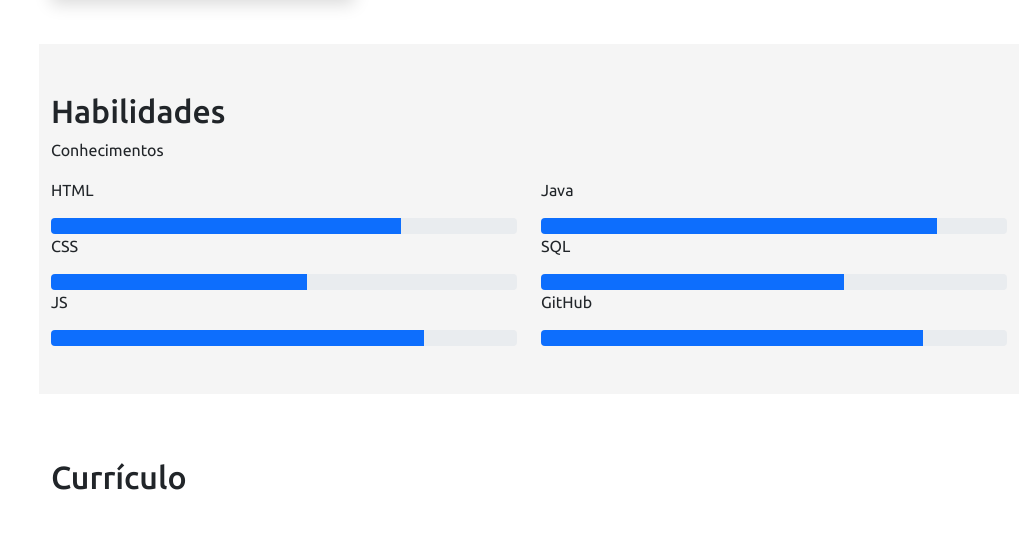
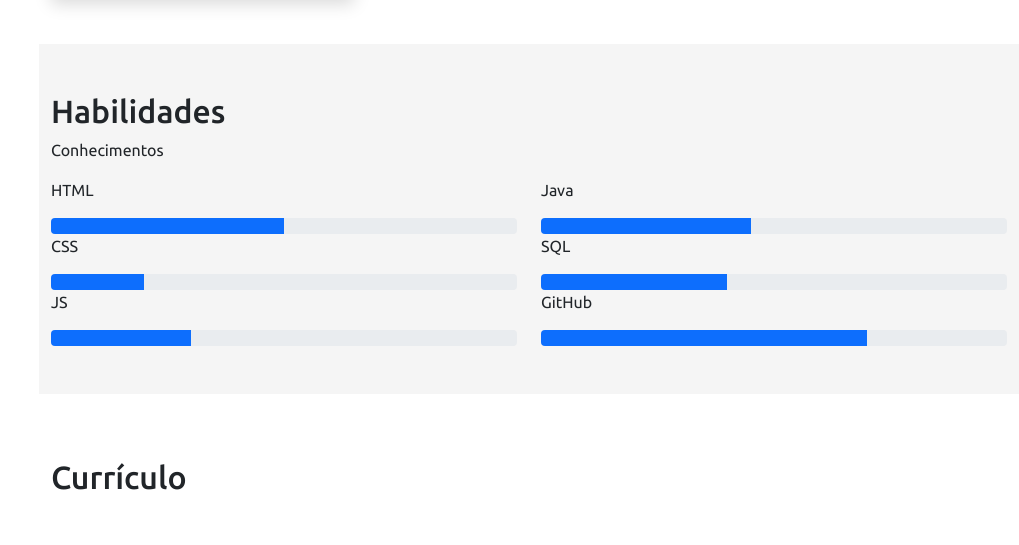
Before and after one commit to Matheus094-tech/Portfolio, a Flask app: page / in a window 1280 px wide. Shown: the part 1377-1922 px from the top of the page, without its empty margins (261-1280 px from the left). Run offline with Flask 2, Linux system fonts and the light colour scheme; some libraries are stand-ins or nearby versions.

Commit message:
Habilidades

```diff
--- a/templates/index.html
+++ b/templates/index.html
@@ -138,30 +138,30 @@
                     <div class="col-md-6">
                         <p>HTML</p>
                         <div class="progress">
-                            <div class="progress-bar" role="progressbar" style="width: 75%;" aria-valuenow="55" aria-valuemin="0" aria-valuemax="100" data-anime="left"></div>
+                            <div class="progress-bar" role="progressbar" style="width: 50%;" aria-valuenow="50" aria-valuemin="0" aria-valuemax="100" data-anime="left"></div>
                           </div>
                           <p>CSS</p>
                         <div class="progress">
-                            <div class="progress-bar" role="progressbar" style="width: 55%;" aria-valuenow="30" aria-valuemin="0" aria-valuemax="100" data-anime="left"></div>
+                            <div class="progress-bar" role="progressbar" style="width: 20%;" aria-valuenow="20" aria-valuemin="0" aria-valuemax="100" data-anime="left"></div>
                           </div>
                           <p>JS</p>
                         <div class="progress">
-                            <div class="progress-bar" role="progressbar" style="width: 80%;" aria-valuenow="40" aria-valuemin="0" aria-valuemax="100" data-anime="left"></div>
+                            <div class="progress-bar" role="progressbar" style="width: 30%;" aria-valuenow="30" aria-valuemin="0" aria-valuemax="100" data-anime="left"></div>
                           </div>
                     </div>
 
                     <div class="col-md-6">
                         <p>Java</p>
                         <div class="progress">
-                            <div class="progress-bar" role="progressbar" style="width: 85%;" aria-valuenow="55" aria-valuemin="0" aria-valuemax="100" data-anime="left"></div>
+                            <div class="progress-bar" role="progressbar" style="width: 45%;" aria-valuenow="45" aria-valuemin="0" aria-valuemax="100" data-anime="left"></div>
                           </div>
                           <p>SQL</p>
                         <div class="progress">
-                            <div class="progress-bar" role="progressbar" style="width: 65%;" aria-valuenow="50" aria-valuemin="0" aria-valuemax="100" data-anime="left"></div>
+                            <div class="progress-bar" role="progressbar" style="width: 40%;" aria-valuenow="40" aria-valuemin="0" aria-valuemax="100" data-anime="left"></div>
                           </div>
                           <p>GitHub</p>
                         <div class="progress">
-                            <div class="progress-bar" role="progressbar" style="width: 82%;" aria-valuenow="65" aria-valuemin="0" aria-valuemax="100" data-anime="left"></div>
+                            <div class="progress-bar" role="progressbar" style="width: 70%;" aria-valuenow="70" aria-valuemin="0" aria-valuemax="100" data-anime="left"></div>
                           </div>
                     </div>
                 </div>
```
